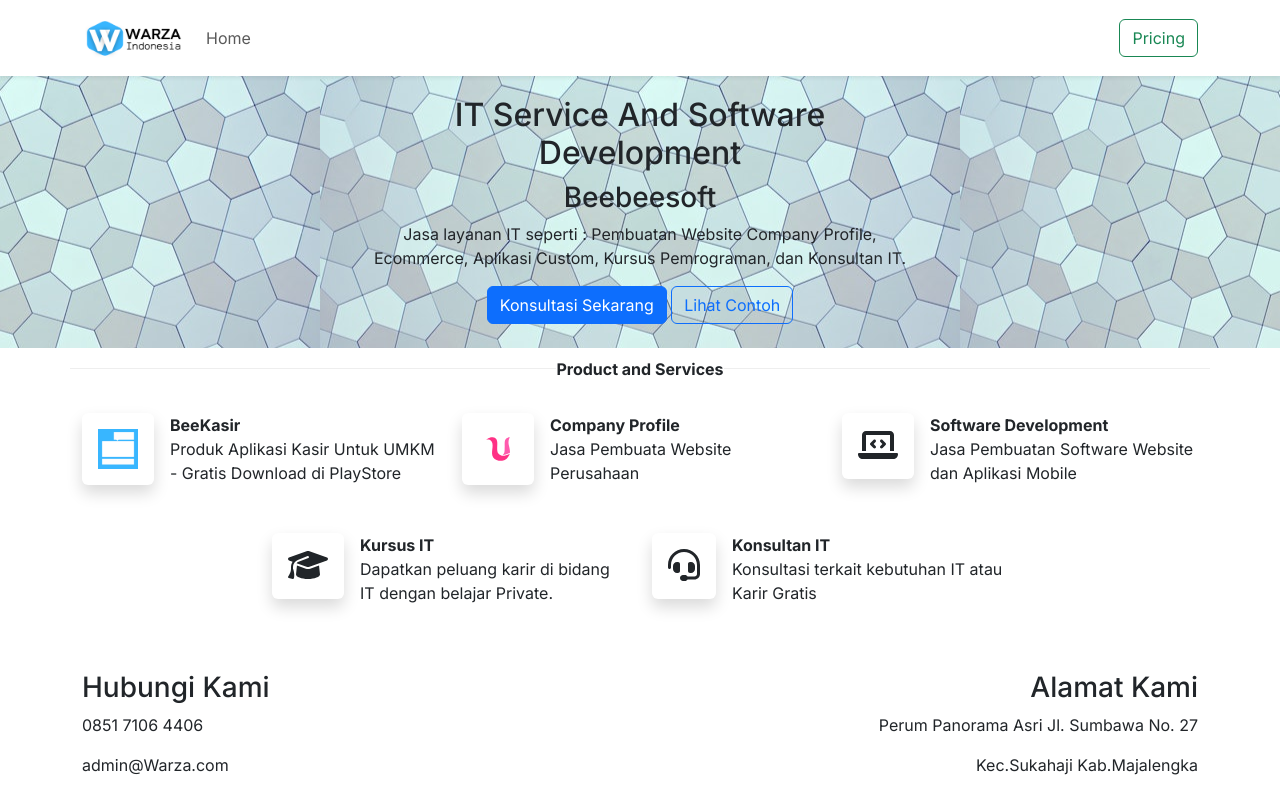
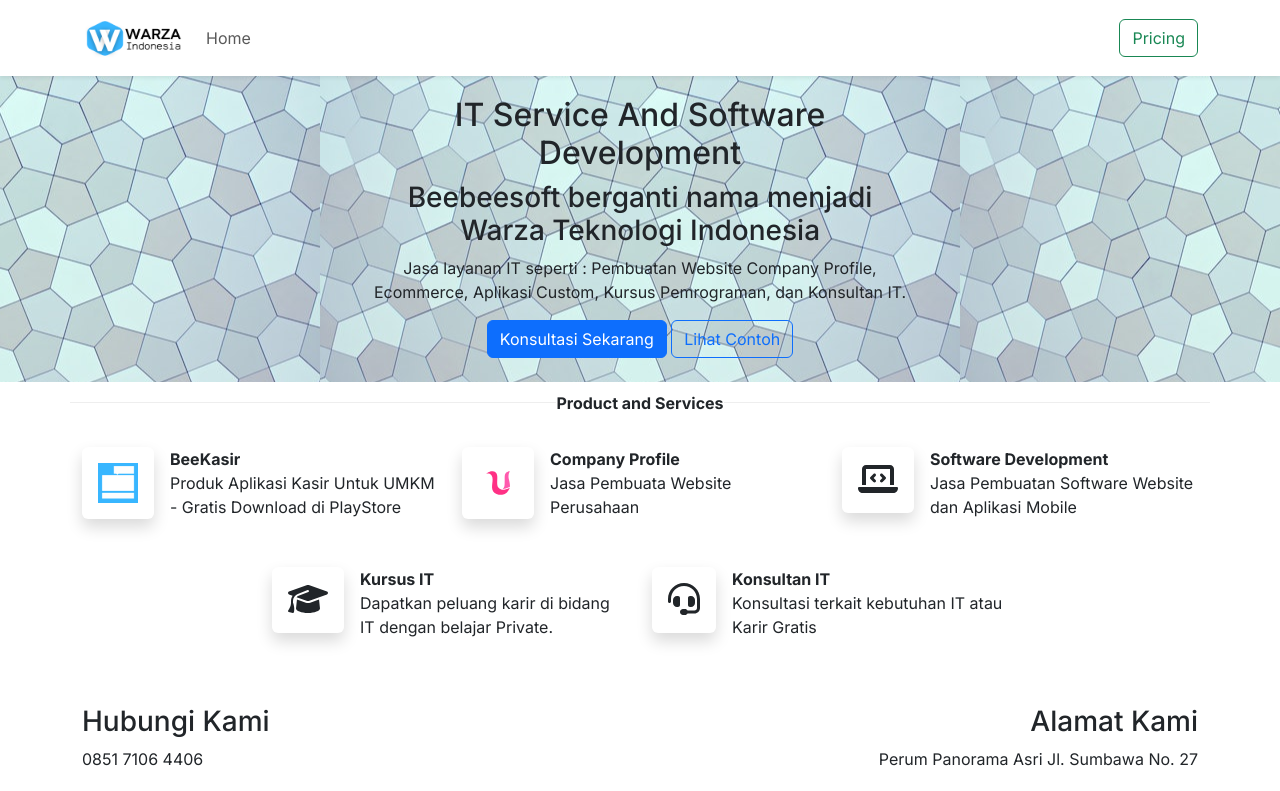
Before and after one commit to beebeesoft-id/beebeesoft-next, a Next.js app: page / in a window 1280 px wide. Shown: the top 791 px of the page. Built offline with nearby package versions, Linux system fonts and the light colour scheme.

Commit message:
Info Rebranding

```diff
--- a/src/app/page.tsx
+++ b/src/app/page.tsx
@@ -18,7 +18,7 @@
               <div className="col-md-6 justify-content-center text-center" data-aos="fade-right">
 
                   <h2>IT Service And Software Development</h2>
-                  <h3>Beebeesoft</h3>
+                  <h3>Beebeesoft berganti nama menjadi <br/> Warza Teknologi Indonesia</h3>
                   <p>Jasa layanan IT seperti : Pembuatan Website Company Profile, Ecommerce, Aplikasi Custom, Kursus Pemrograman, dan Konsultan IT.</p>
                   <a href="https://api.whatsapp.com/send?phone=6285797272095&text=beebeesoft-tanya" target="blank">
                     <button type="button" className="btn btn-primary">Konsultasi Sekarang</button>
```
